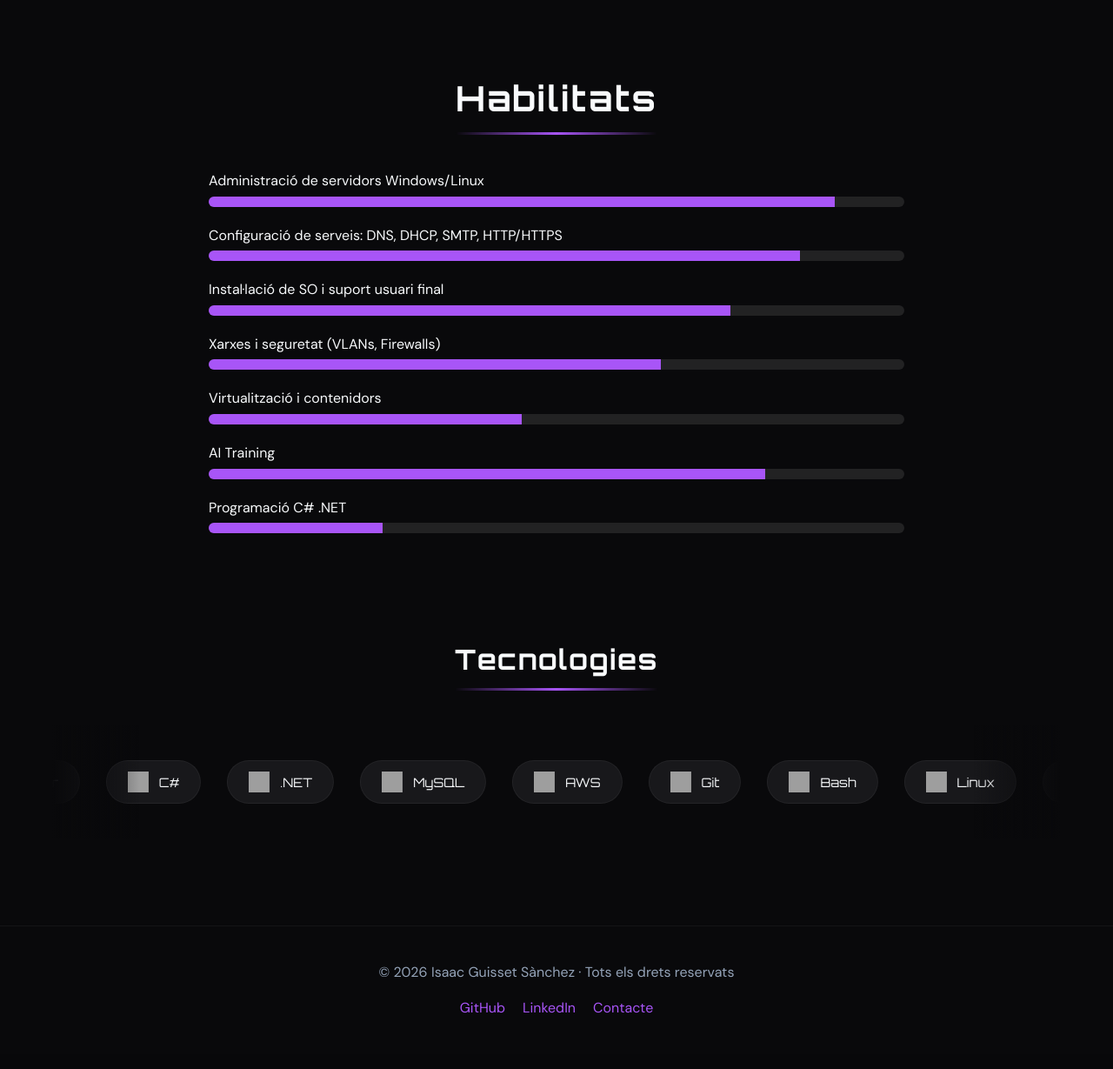
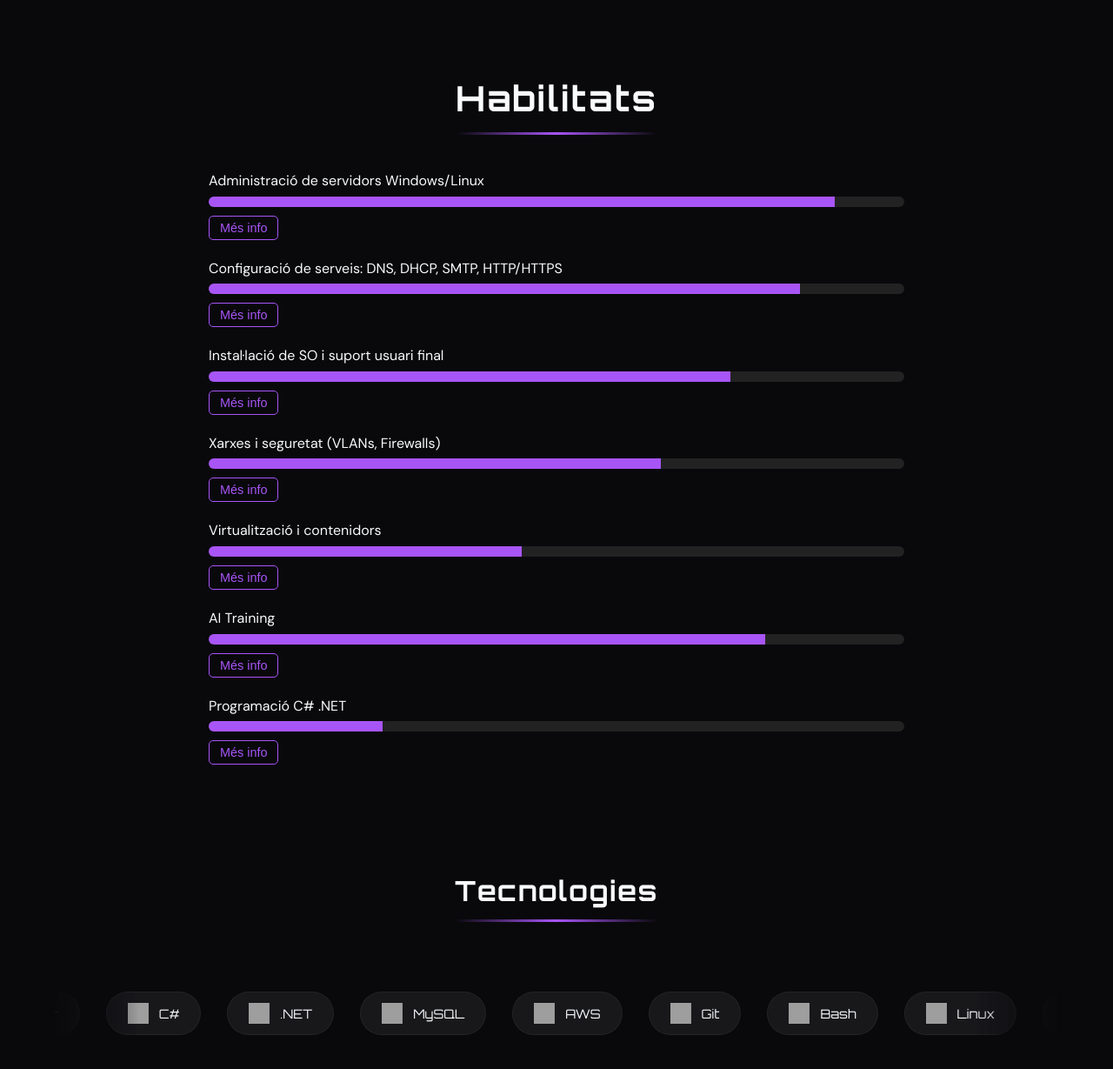
Before and after one commit to isaacsacgui7set/isaacsacgui7set.github.io, a PHP site: page / in a window 1280 px wide. Shown: the part 5120-6349 px from the top of the page at 87% size. Before the commit the page ends 6285 px from the top, so only its background shows below. Run offline with PHP 8.4, Linux system fonts and the light colour scheme; some libraries are stand-ins or nearby versions; grey boxes are pictures that could not be loaded.

Commit message:
fix: add info buttons to skills and move trajectoria section

```diff
--- a/estils.css
+++ b/estils.css
@@ -148,6 +148,10 @@ a:hover {
   margin-bottom: 20px;
   font-size: 1.5rem;
   animation: slideUp 1s ease-out 0.4s backwards;
+}
+
+.hero .btn-primary-wrapper {
+  animation: slideUp 1s ease-out 0.6s backwards;
 }
 
 /* Sections */
@@ -370,20 +374,8 @@ section h2::after {
   overflow: hidden;
   padding: 40px 0;
   position: relative;
-}
-.stack-track-wrapper::before, .stack-track-wrapper::after {
-  content: '';
-  position: absolute;
-  top: 0; bottom: 0; width: 100px;
-  z-index: 2;
-}
-.stack-track-wrapper::before {
-  left: 0;
-  background: linear-gradient(to right, var(--color-bg-dark), transparent);
-}
-.stack-track-wrapper::after {
-  right: 0;
-  background: linear-gradient(to left, var(--color-bg-dark), transparent);
+  -webkit-mask-image: linear-gradient(to right, transparent, black 100px, black calc(100% - 100px), transparent);
+  mask-image: linear-gradient(to right, transparent, black 100px, black calc(100% - 100px), transparent);
 }
 .stack-track {
   display: flex;
@@ -609,3 +601,60 @@ section h2::after {
 .slider-button:hover { opacity: 1; }
 .slider-button.prev { left: 15px; }
 .slider-button.next { right: 15px; }
+
+/* Botons Més info */
+.info-btn {
+  margin-top: 10px;
+  margin-bottom: 20px;
+  padding: 5px 12px;
+  border: 1px solid var(--color-primary);
+  background: transparent;
+  color: var(--color-primary);
+  border-radius: 5px;
+  cursor: pointer;
+  font-size: 0.9rem;
+  transition: all 0.3s ease;
+}
+.info-btn:hover {
+  background: var(--color-primary);
+  color: white;
+}
+
+/* Modal */
+.modal {
+  display: none;
+  position: fixed;
+  z-index: 10000;
+  left: 0;
+  top: 0;
+  width: 100%;
+  height: 100%;
+  background: rgba(0, 0, 0, 0.8);
+  justify-content: center;
+  align-items: center;
+  backdrop-filter: blur(5px);
+}
+.modal-content {
+  background: var(--color-bg-light);
+  padding: 25px;
+  border-radius: 12px;
+  border: 1px solid rgba(168, 85, 247, 0.3);
+  max-width: 500px;
+  width: 90%;
+  color: var(--color-text);
+  box-shadow: 0 4px 30px var(--color-primary-glow);
+  animation: fadeIn 0.3s ease;
+}
+.close {
+  float: right;
+  font-size: 1.5rem;
+  cursor: pointer;
+  color: var(--color-text-muted);
+}
+.close:hover {
+  color: #fff;
+}
+@keyframes fadeIn {
+  from { opacity: 0; transform: scale(0.9); }
+  to { opacity: 1; transform: scale(1); }
+}
--- a/index.html
+++ b/index.html
@@ -69,6 +69,38 @@
           <h3>Sistemes, Homelabs i Cloud</h3>
           <p>La meva passió per la informàtica va més enllà de l'horari laboral i acadèmic. Gaudeixo muntant la meva pròpia infraestructura de servidors (homelab), experimentant amb noves configuracions de xarxa, tecnologies de contenidors (Docker, Kubernetes) i provant nous entorns de desplegament al núvol. Aquest aprenentatge continu em permet afrontar reptes complexos i entendre tota l'arquitectura d'una aplicació, des del codi fins a la infraestructura física.</p>
         </div>
+      </div>
+
+    </div>
+  </section>
+
+  <!-- Trajectòria i Estudis -->
+  <section id="experiencia">
+    <h2>Trajectòria i Estudis</h2>
+    <div class="timeline">
+
+      <div class="timeline-item">
+        <span class="period">5/2026 - Actualitat</span>
+        <h4>Spotlio - DevOps Engineer Intern</h4>
+        <p style="color:var(--color-text-muted);">Configuració del portal intern amb Backstage, gestió d'infraestructura cloud a AWS i administració d'inventari tecnològic amb JAMF.</p>
+      </div>
+
+      <div class="timeline-item">
+        <span class="period">9/2025 - Actualitat</span>
+        <h4>CFGS Desenvolupament d'Aplicacions Web (DAW)</h4>
+        <p style="color:var(--color-text-muted);">Institut Cendrassos (Figueres).</p>
+      </div>
+
+      <div class="timeline-item">
+        <span class="period">10/2024 - 5/2025</span>
+        <h4>CFA Maria Verdaguer - IT Support (Pràctiques)</h4>
+        <p style="color:var(--color-text-muted);">Configuració de xarxes, instal·lació de SO i manteniment d'equips en entorn educatiu.</p>
+      </div>
+
+      <div class="timeline-item">
+        <span class="period">9/2023 - 6/2025</span>
+        <h4>CFGM Sistemes Microinformàtics i Xarxes (SMX)</h4>
+        <p style="color:var(--color-text-muted);">Institut Cendrassos (Figueres). Projecte final de desplegament ERP Odoo.</p>
       </div>
 
     </div>
@@ -169,85 +201,68 @@
     <button class="slider-button next" aria-label="Següent">&gt;</button>
   </div>
 
-  <!-- Trajectòria i Estudis -->
-  <section id="experiencia">
-    <h2>Trajectòria i Estudis</h2>
-    <div class="timeline">
-
-      <div class="timeline-item">
-        <span class="period">5/2026 - Actualitat</span>
-        <h4>Spotlio - DevOps Engineer Intern</h4>
-        <p style="color:var(--color-text-muted);">Configuració del portal intern amb Backstage, gestió d'infraestructura cloud a AWS i administració d'inventari tecnològic amb JAMF.</p>
-      </div>
-
-      <div class="timeline-item">
-        <span class="period">9/2025 - Actualitat</span>
-        <h4>CFGS Desenvolupament d'Aplicacions Web (DAW)</h4>
-        <p style="color:var(--color-text-muted);">Institut Cendrassos (Figueres).</p>
-      </div>
-
-      <div class="timeline-item">
-        <span class="period">10/2024 - 5/2025</span>
-        <h4>CFA Maria Verdaguer - IT Support (Pràctiques)</h4>
-        <p style="color:var(--color-text-muted);">Configuració de xarxes, instal·lació de SO i manteniment d'equips en entorn educatiu.</p>
-      </div>
-
-      <div class="timeline-item">
-        <span class="period">9/2023 - 6/2025</span>
-        <h4>CFGM Sistemes Microinformàtics i Xarxes (SMX)</h4>
-        <p style="color:var(--color-text-muted);">Institut Cendrassos (Figueres). Projecte final de desplegament ERP Odoo.</p>
-      </div>
-
-    </div>
-  </section>
-
   <section id="habilitats">
     <h2>Habilitats</h2>
     <div class="skills" style="max-width: 800px; margin: 0 auto;">
       <div class="skill">
         <div class="skill-name" style="margin-bottom: 5px;">Administració de servidors Windows/Linux</div>
-        <div class="skill-bar" style="background: rgba(255,255,255,0.1); border-radius: 10px; overflow: hidden; margin-bottom: 20px;">
+        <div class="skill-bar" style="background: rgba(255,255,255,0.1); border-radius: 10px; overflow: hidden;">
           <div class="skill-bar-fill" data-fill="90%" style="height: 12px; background: var(--color-primary); width: 0; transition: width 1.2s ease;"></div>
         </div>
+        <button class="info-btn" data-title="Administració Windows/Linux" data-text="Administració i configuració de servidors Windows i Linux (Windows Server - Ubuntu Server), polítiques de grup, creació d'usuaris, unitats de xarxa...">Més info</button>
       </div>
       <div class="skill">
         <div class="skill-name" style="margin-bottom: 5px;">Configuració de serveis: DNS, DHCP, SMTP, HTTP/HTTPS</div>
-        <div class="skill-bar" style="background: rgba(255,255,255,0.1); border-radius: 10px; overflow: hidden; margin-bottom: 20px;">
+        <div class="skill-bar" style="background: rgba(255,255,255,0.1); border-radius: 10px; overflow: hidden;">
           <div class="skill-bar-fill" data-fill="85%" style="height: 12px; background: var(--color-primary); width: 0; transition: width 1.2s ease;"></div>
         </div>
+        <button class="info-btn" data-title="Configuració de serveis" data-text="Instal·lació i configuració de serveis de xarxa essencials com DNS, DHCP, servidors de correu i web.">Més info</button>
       </div>
       <div class="skill">
         <div class="skill-name" style="margin-bottom: 5px;">Instal·lació de SO i suport usuari final</div>
-        <div class="skill-bar" style="background: rgba(255,255,255,0.1); border-radius: 10px; overflow: hidden; margin-bottom: 20px;">
+        <div class="skill-bar" style="background: rgba(255,255,255,0.1); border-radius: 10px; overflow: hidden;">
           <div class="skill-bar-fill" data-fill="75%" style="height: 12px; background: var(--color-primary); width: 0; transition: width 1.2s ease;"></div>
         </div>
+        <button class="info-btn" data-title="Suport IT" data-text="Resolució d'incidències, muntatge d'equips i atenció directa a l'usuari en entorns corporatius i educatius.">Més info</button>
       </div>
       <div class="skill">
         <div class="skill-name" style="margin-bottom: 5px;">Xarxes i seguretat (VLANs, Firewalls)</div>
-        <div class="skill-bar" style="background: rgba(255,255,255,0.1); border-radius: 10px; overflow: hidden; margin-bottom: 20px;">
+        <div class="skill-bar" style="background: rgba(255,255,255,0.1); border-radius: 10px; overflow: hidden;">
           <div class="skill-bar-fill" data-fill="65%" style="height: 12px; background: var(--color-primary); width: 0; transition: width 1.2s ease;"></div>
         </div>
+        <button class="info-btn" data-title="Xarxes i Seguretat" data-text="Disseny i segmentació de xarxes (VLANs), configuració d'equips Cisco/Mikrotik i regles de Firewall.">Més info</button>
       </div>
       <div class="skill">
         <div class="skill-name" style="margin-bottom: 5px;">Virtualització i contenidors</div>
-        <div class="skill-bar" style="background: rgba(255,255,255,0.1); border-radius: 10px; overflow: hidden; margin-bottom: 20px;">
+        <div class="skill-bar" style="background: rgba(255,255,255,0.1); border-radius: 10px; overflow: hidden;">
           <div class="skill-bar-fill" data-fill="45%" style="height: 12px; background: var(--color-primary); width: 0; transition: width 1.2s ease;"></div>
         </div>
+        <button class="info-btn" data-title="Docker & VM" data-text="Coneixements pràctics amb Docker, Proxmox, VMware i desplegament d'aplicacions contenidoritzades.">Més info</button>
       </div>
       <div class="skill">
         <div class="skill-name" style="margin-bottom: 5px;">AI Training</div>
-        <div class="skill-bar" style="background: rgba(255,255,255,0.1); border-radius: 10px; overflow: hidden; margin-bottom: 20px;">
+        <div class="skill-bar" style="background: rgba(255,255,255,0.1); border-radius: 10px; overflow: hidden;">
           <div class="skill-bar-fill" data-fill="80%" style="height: 12px; background: var(--color-primary); width: 0; transition: width 1.2s ease;"></div>
         </div>
+        <button class="info-btn" data-title="AI Training" data-text="Ús avançat d'agents d'intel·ligència artificial (LLMs) per optimitzar fluxos de treball, debuguejar codi, i automatitzar tasques repetitives de DevOps.">Més info</button>
       </div>
       <div class="skill">
         <div class="skill-name" style="margin-bottom: 5px;">Programació C# .NET</div>
-        <div class="skill-bar" style="background: rgba(255,255,255,0.1); border-radius: 10px; overflow: hidden; margin-bottom: 20px;">
+        <div class="skill-bar" style="background: rgba(255,255,255,0.1); border-radius: 10px; overflow: hidden;">
           <div class="skill-bar-fill" data-fill="25%" style="height: 12px; background: var(--color-primary); width: 0; transition: width 1.2s ease;"></div>
         </div>
+        <button class="info-btn" data-title="C# i .NET" data-text="Bases de programació backend amb C# i .NET Core. Creació d'APIs i programes de consola interactius.">Més info</button>
       </div>
     </div>
   </section>
+
+  <div id="info-modal" class="modal">
+    <div class="modal-content">
+      <span class="close">&times;</span>
+      <h3 id="modal-title" style="color: var(--color-primary); margin-bottom: 10px;"></h3>
+      <p id="modal-text" style="color: var(--color-text-muted); line-height: 1.6;"></p>
+    </div>
+  </div>
 
   <!-- Stack Tecnològic -->
   <section id="stack" style="padding-top: 0;">
@@ -322,6 +337,24 @@
           fill.style.width = fill.getAttribute("data-fill");
         });
       }, 500); // L'animació comença poc després de carregar
+
+      const modalInfo = document.getElementById('info-modal');
+      const modalTitle = document.getElementById('modal-title');
+      const modalText = document.getElementById('modal-text');
+      const closeBtn = modalInfo ? modalInfo.querySelector('.close') : null;
+      document.querySelectorAll('.info-btn').forEach(btn => {
+        btn.addEventListener('click', () => {
+          if (modalTitle) modalTitle.textContent = btn.dataset.title;
+          if (modalText) modalText.textContent = btn.dataset.text;
+          if(modalInfo) modalInfo.style.display = 'flex';
+        });
+      });
+      if(closeBtn) closeBtn.addEventListener('click', () => {
+        if(modalInfo) modalInfo.style.display = 'none';
+      });
+      window.addEventListener('click', e => {
+        if (e.target === modalInfo) modalInfo.style.display = 'none';
+      });
     });
 
     // Rellotge
```
